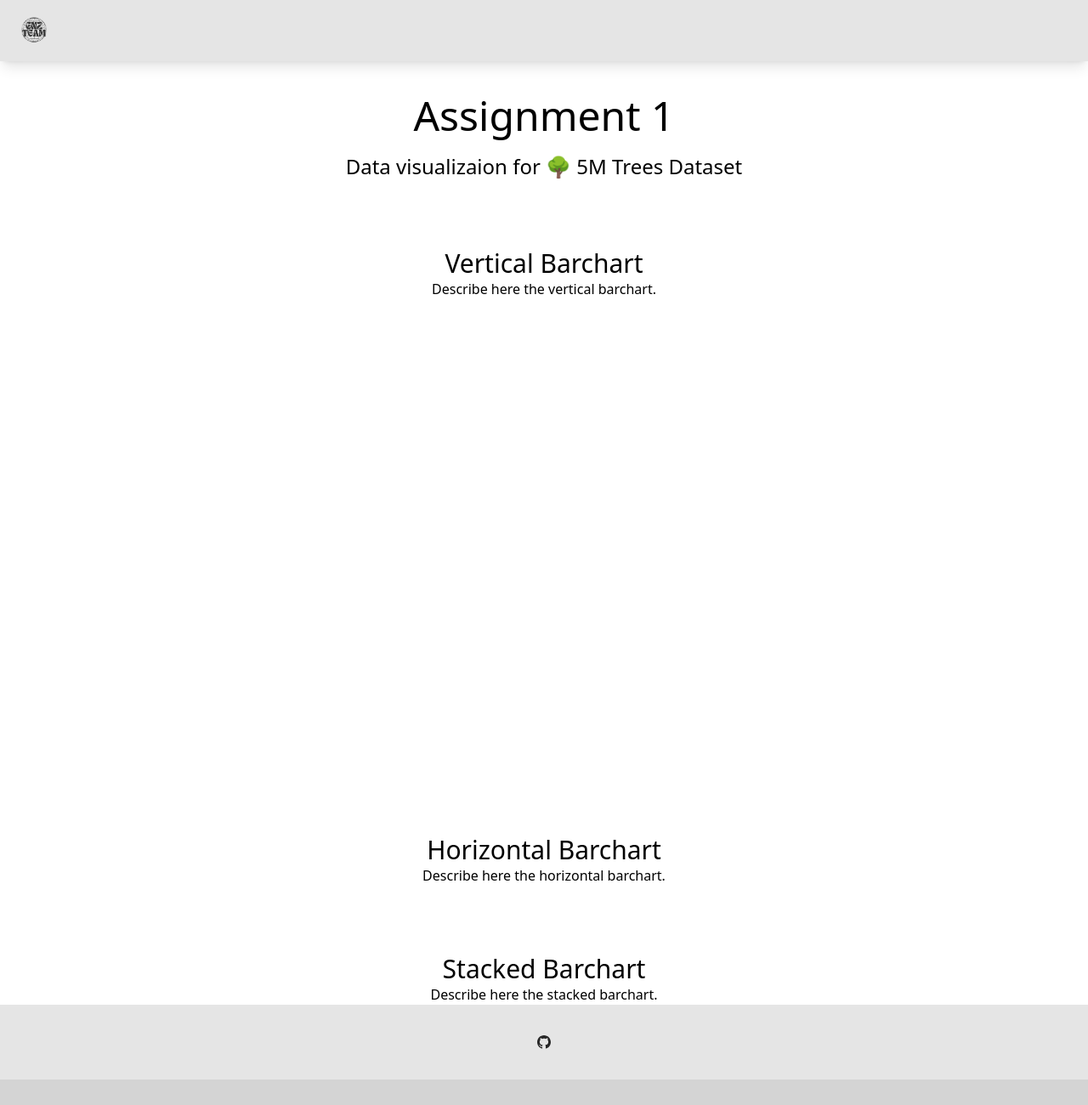
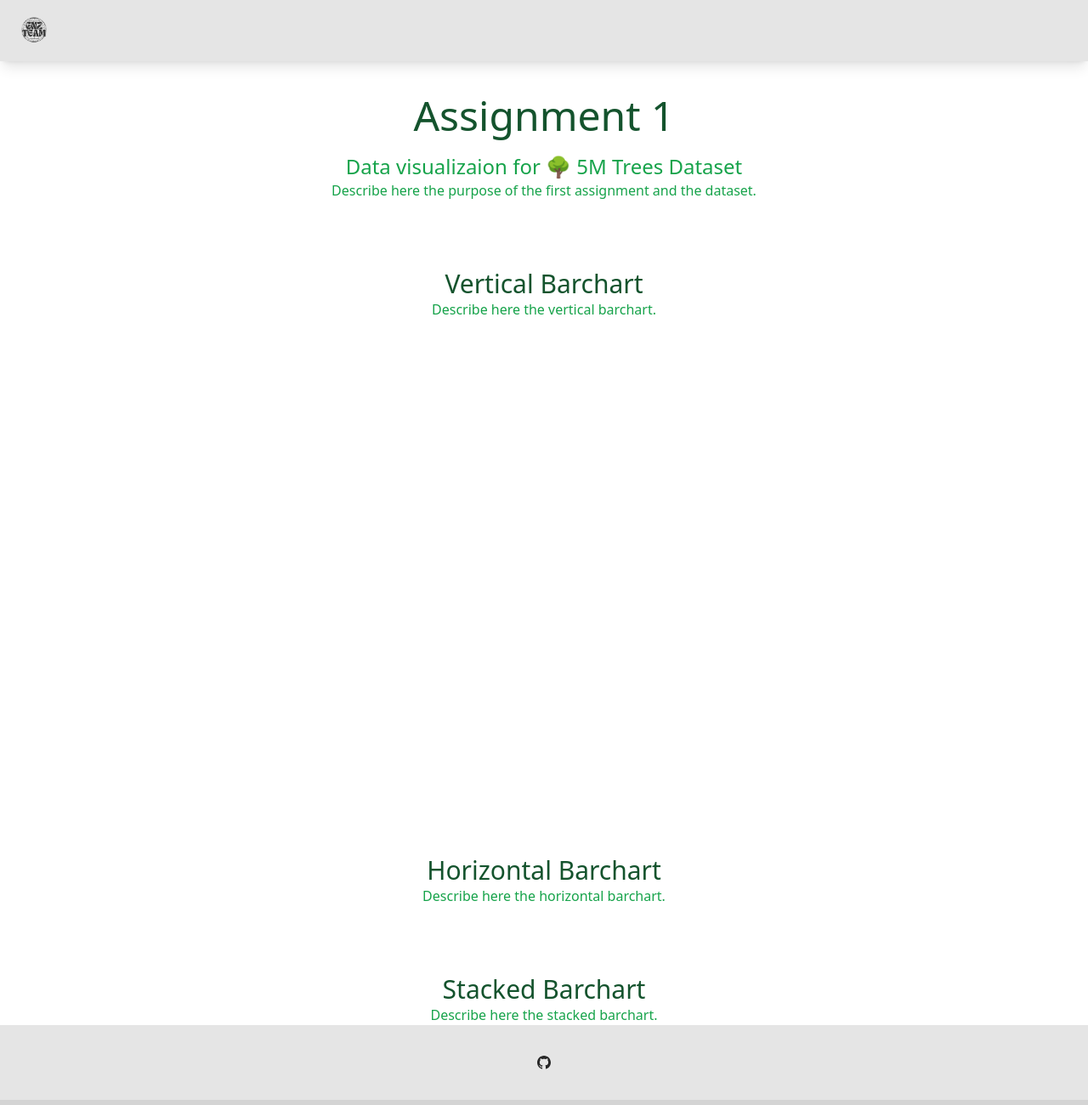
Before and after one commit to GiuliaBenvenuto/Data_Visualization, a plain HTML site: page public/Assignment_1/index.html in a window 1280 px wide. Shown: the top 1300 px of the page at 85% size. Drawn offline with nearby package versions, Linux system fonts and the light colour scheme; no server answers.

Commit message:
Change colors

```diff
--- a/public/Assignment_1/index.html
+++ b/public/Assignment_1/index.html
@@ -41,19 +41,22 @@
 
     <div class="text-center title mt-10">
       <div class="text-5xl"></div>
-      <h1 class="text-grey-600 text-5xl" >Assignment 1</h1>
-      <h2 class="text-grey-600 text-2xl" style="margin-top: 20px;">Data visualizaion for 🌳 5M Trees Dataset</h2>
+      <h1 class="text-green-900 text-5xl" >Assignment 1</h1>
+      <h2 class="text-green-600 text-2xl" style="margin-top: 20px;">Data visualizaion for 🌳 5M Trees Dataset</h2>
+      </div>
+      <div class="text-center">
+        <p class="text-green-600 text-center">Describe here the purpose of the first assignment and the dataset.</p>
       </div>
     </div>
 
     <!-- Vertical Barchart -->
     <div class="text-center title mt-20">
       <div class="text-5xl"></div>
-        <h1 class="text-grey-600 text-3xl" >Vertical Barchart</h1>
+        <h1 class="text-green-900 text-3xl" >Vertical Barchart</h1>
       </div>
     </div>
     <div class="text-center">
-      <p class="text-center">Describe here the vertical barchart.</p>
+      <p class="text-green-600 text-center">Describe here the vertical barchart.</p>
     </div>
 
 
@@ -67,21 +70,21 @@
     <!-- Horizontal Barchart -->
     <div class="text-center title mt-20">
       <div class="text-5xl"></div>
-        <h1 class="text-grey-600 text-3xl" >Horizontal Barchart</h1>
+        <h1 class="text-green-900 text-3xl" >Horizontal Barchart</h1>
       </div>
     </div>
     <div class="text-center">
-      <p class="text-center">Describe here the horizontal barchart.</p>
+      <p class="text-green-600 text-center">Describe here the horizontal barchart.</p>
     </div>
 
     <!-- Stacked Barchart -->
     <div class="text-center title mt-20">
       <div class="text-5xl"></div>
-        <h1 class="text-grey-600 text-3xl" >Stacked Barchart</h1>
+        <h1 class="text-green-900 text-3xl" >Stacked Barchart</h1>
       </div>
     </div>
     <div class="text-center">
-      <p class="text-center">Describe here the stacked barchart.</p>
+      <p class="text-green-600 text-center">Describe here the stacked barchart.</p>
     </div>
 
 
--- a/public/Assignment_1/top20_trees_per_state.js
+++ b/public/Assignment_1/top20_trees_per_state.js
@@ -44,7 +44,7 @@ svg.selectAll("mybar")
     .attr("y", function(d) { return y(0); })
     .attr("width", x.bandwidth())
     .attr("height", function(d) { return height - y(0); })
-    .attr("fill", "#008000")
+    .attr("fill", "#14532d")
 
  //add title
   svg.append("text")
@@ -62,4 +62,5 @@ svg.selectAll("mybar")
     .attr("height", function(d) { return height - y(d.value); })
     .delay(function(d,i){console.log(i) ; return(i*100)})
 
+    // Add variable selection top 5, 10, 20
 })
```
